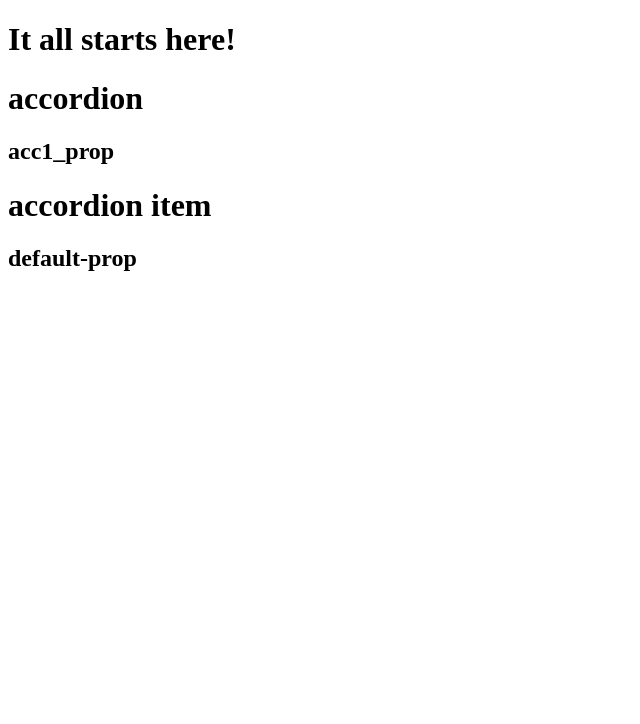
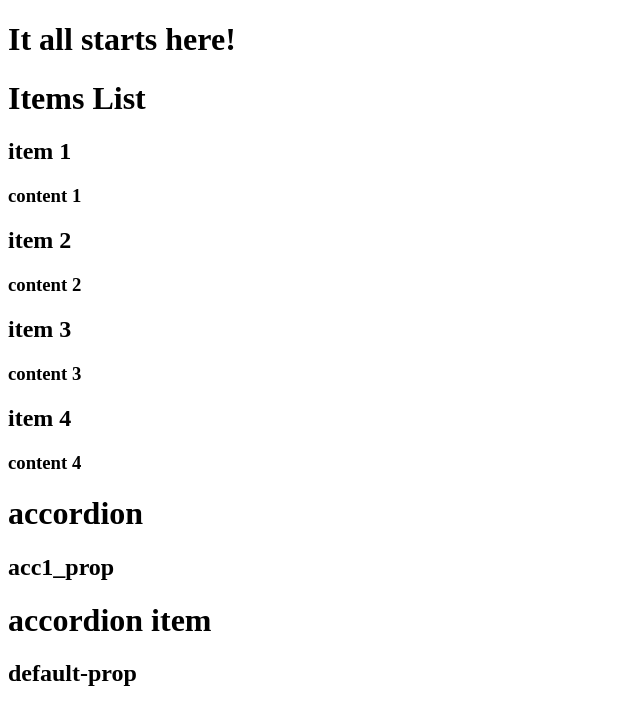
Before and after one commit to evariste1963/joc_CompLib_Accordian, a SvelteKit app: page / in a window 1280 px wide. Shown: the top 724 px of the page, without its empty margins (0-640 px from the left). Built offline with nearby package versions, Linux system fonts and the light colour scheme.

Commit message:
moved data into json file --> working

```diff
--- /dev/null
+++ b/src/data/itemsList.json
@@ -0,0 +1,14 @@
+[{
+    "title": "item 1" ,
+    "content": "content 1"
+},	{
+    "title": "item 2",
+    "content": "content 2"
+},	{
+    "title": "item 3",
+    "content": "content 3"
+},	{
+    "title": "item 4",
+    "content": "content 4"
+}
+]
--- /dev/null
+++ b/src/routes/+page.server.js
@@ -0,0 +1,9 @@
+import itemsList from '../data/itemsList.json';
+
+const items = itemsList;
+
+export const load = () => {
+	return {
+		items
+	};
+};
--- a/src/routes/+page.svelte
+++ b/src/routes/+page.svelte
@@ -1,15 +1,27 @@
 <script>
 	import { Accordion, AccordionItem } from '../lib/components/accordion/accordion';
 
-	const items = [
+	export let data;
+	console.log(data);
+	//create items in a json file somewhere//
+	/*const items = [
 		{ title: 'item 1', content: 'content 1' },
 		{ title: 'item 2', content: 'content 2' },
 		{ title: 'item 3', content: 'content 3' },
 		{ title: 'item 4', content: 'content 4' }
-	];
+	];*/
 </script>
 
 <h1>It all starts here!</h1>
 
+<div class="home-page">
+	<h1>Items List</h1>
+
+	{#each data.items as item}
+		<h2>{item.title}</h2>
+		<h3>{item.content}</h3>
+	{/each}
+</div>
+
 <Accordion prop="acc1_prop" />
 <AccordionItem />
```
